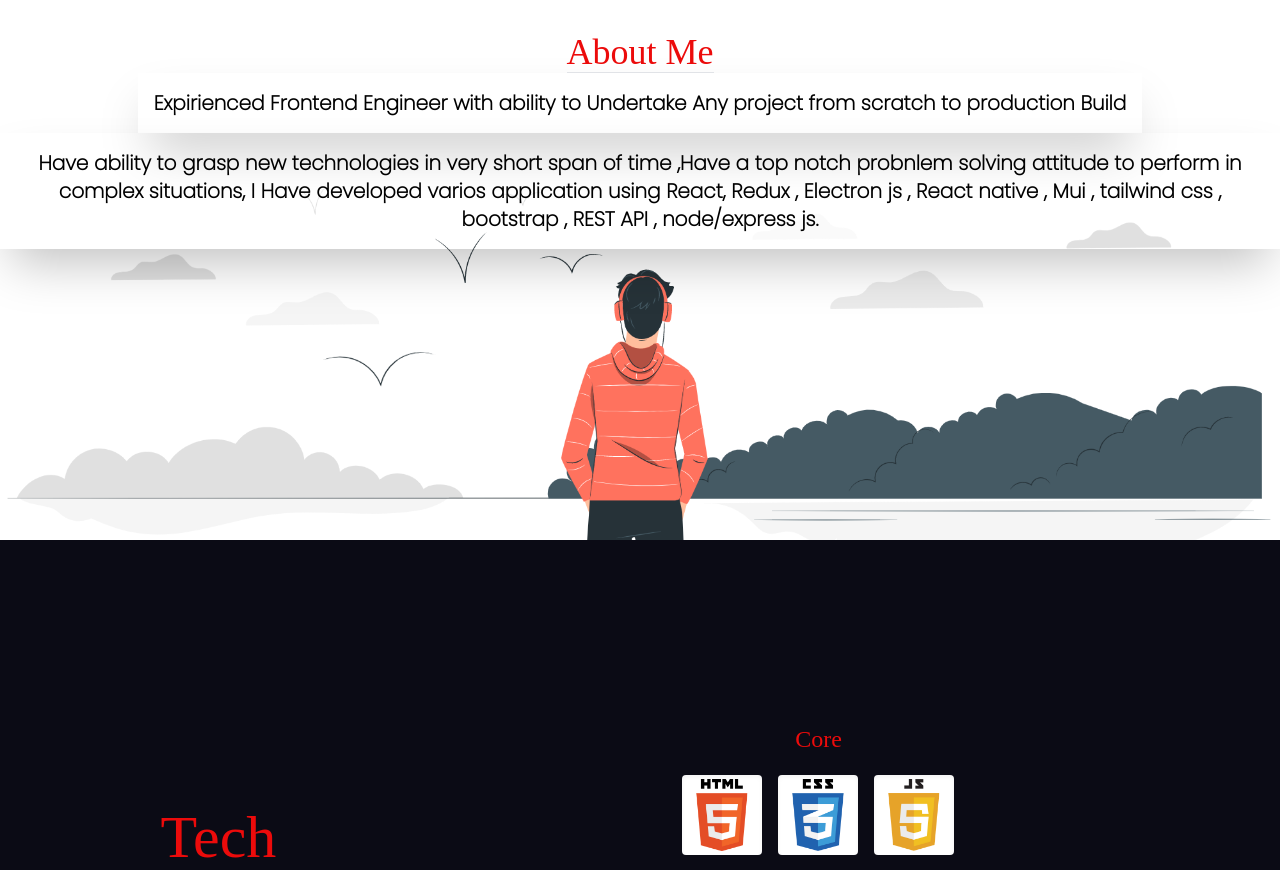
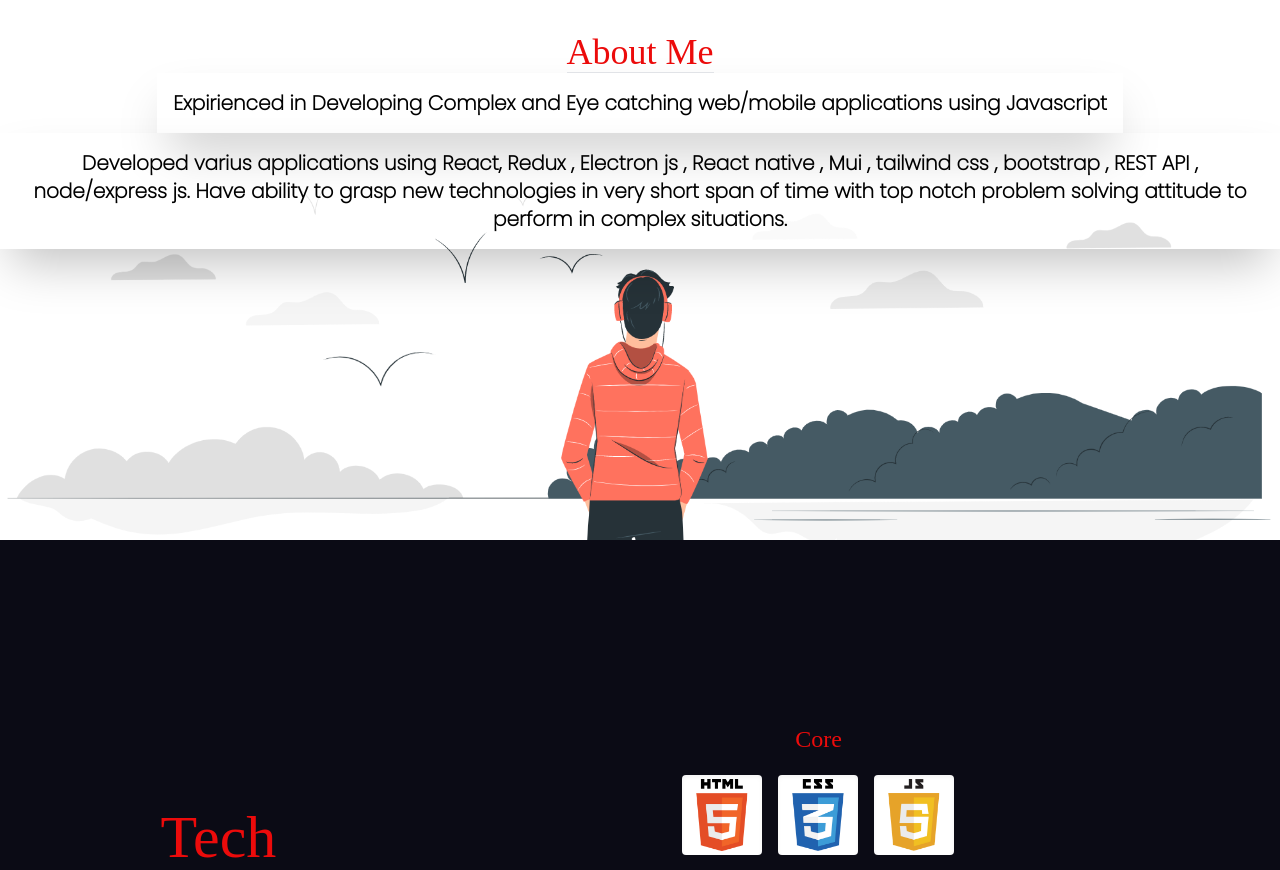
Before and after one commit to Vikas-Yadav-07/portfolio-wesite, a React (Create React App) app: page / in a window 1280 px wide. Shown: the part 1060-1930 px from the top of the page. Built offline with nearby package versions, Linux system fonts and the light colour scheme; a web font is replaced by a local one.

Commit message:
done some changes in about section

```diff
--- a/src/Components/About.js
+++ b/src/Components/About.js
@@ -1,21 +1,22 @@
 import React from 'react'
-import { Fade ,Reveal, Slide } from "react-awesome-reveal";
+import { Fade, Reveal, Slide } from "react-awesome-reveal";
 
 function About() {
   return (
     <div id='About' className='h-screen snap-start relative overflow-hidden'>
-      <img src="/images/Alone-pana.png"  className='w-full absolute  left-0 right-0 -bottom-1/2 object-cover h-full' alt="" />
+      <img src="/images/Alone-pana.png" className='w-full absolute  left-0 right-0 -bottom-1/2 object-cover h-full' alt="" />
       <div className='flex justify-center text-center items-center flex-col w-full h-full'>
         <h1 className='text-4xl  logo border-b shadow-inherit  text-[#EC0B0B]  '>About Me</h1>
         <Slide direction='up'>
-            <p className='text-center p-4  shadow-2xl font-bold text-xl'>Expirienced Frontend Engineer with ability to Undertake Any project from scratch to production Build
+          <p className='text-center p-4  shadow-2xl font-bold text-xl'> Expirienced in Developing Complex and Eye catching web/mobile applications using Javascript
           </p>
         </Slide>
 
         <Slide delay={200} direction='up'>
           <p className='text-center shadow-2xl p-4 font-bold text-xl'>
-              Have ability to grasp new technologies in very short span of time ,Have a top notch probnlem solving attitude to perform in complex situations, I Have developed varios application using React, Redux , Electron js , React native ,
+            Developed varius applications using React, Redux , Electron js , React native ,
             Mui , tailwind css , bootstrap , REST API , node/express js.
+            Have ability to grasp new technologies in very short span of time with top notch problem solving attitude to perform in complex situations.
           </p>
         </Slide>
 
```
Lines whose indentation alone changed are shown as unchanged.
